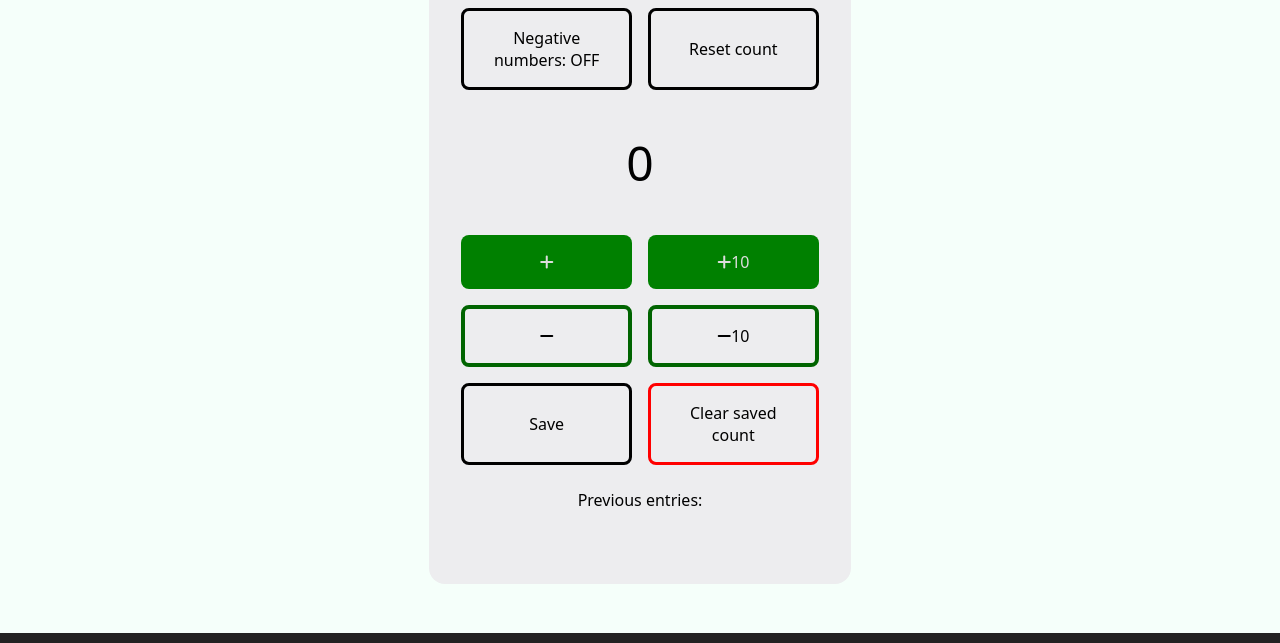
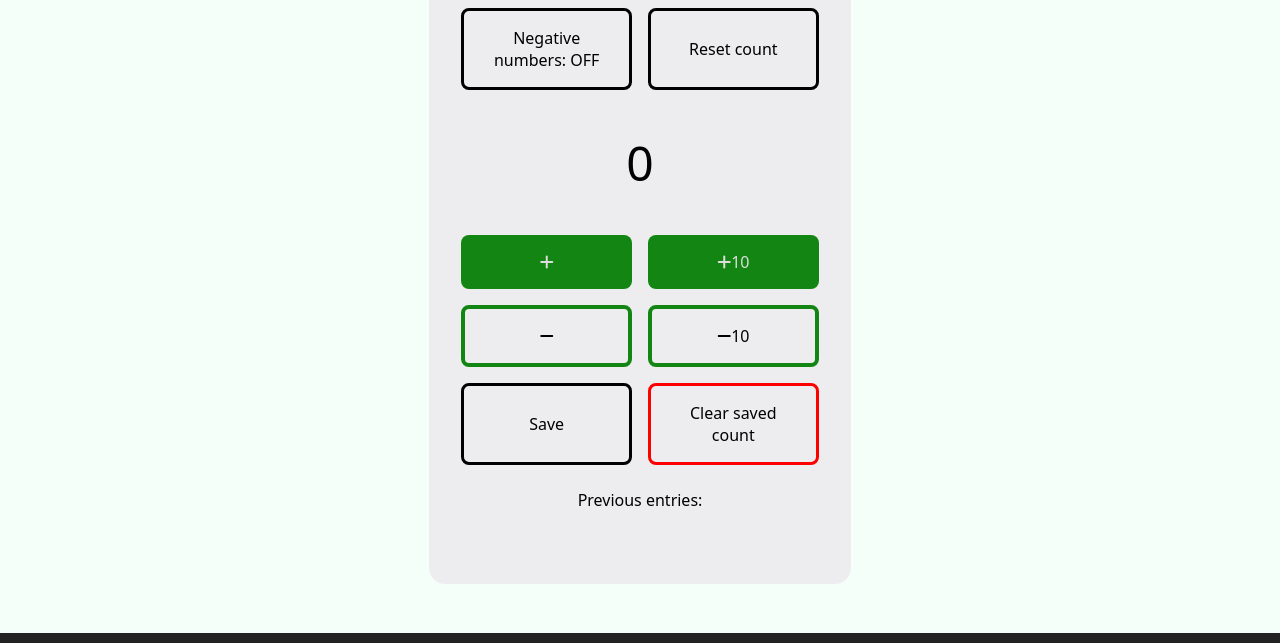
Before and after one commit to Klrfl/fcc-people-counter, a website: page index.html in a window 1280 px wide. Shown: the part 167-810 px from the top of the page. Drawn offline with nearby package versions, Linux system fonts and the light colour scheme; files that its build step writes are made by us from their sources.

Commit message:
changed green color, format

```diff
--- a/scss/components/_button.scss
+++ b/scss/components/_button.scss
@@ -28,10 +28,10 @@ button {
   flex: 1 1 0;
   border-radius: 0.5em;
 
-  &:active{
+  &:active {
     transform: translateY(5%);
   }
-  &:focus-visible{
+  &:focus-visible {
     outline: 3px solid dodgerblue;
   }
 
@@ -40,23 +40,23 @@ button {
   }
 }
 
-
 #negative {
   border: 3px solid;
 }
 
 #increment,
 #increment10 {
-  background: green;
+  background: #128512;
   color: #ddd;
 }
 
 #decrement,
 #decrement10 {
-  border: 0.3rem solid rgb(0, 100, 0);
+  border: 0.3rem solid #128512;
 }
 
-#resetcount,#save {
+#resetcount,
+#save {
   border: 3px solid;
 }
 
@@ -65,7 +65,6 @@ button {
   text-align: center;
 }
 
-
 @media (prefers-color-scheme: light) {
   button {
     color: black;
```
